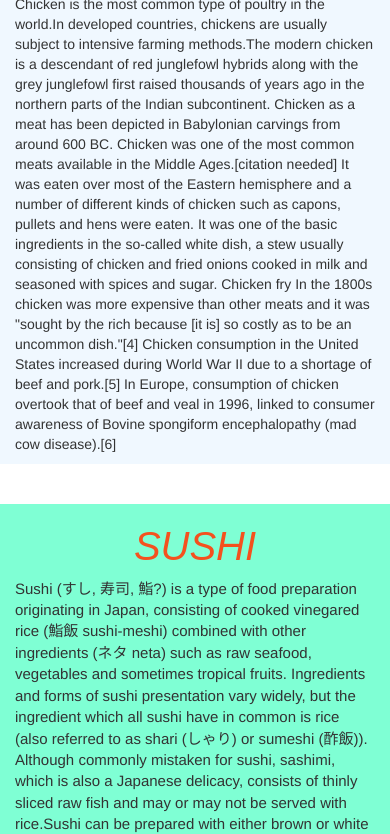
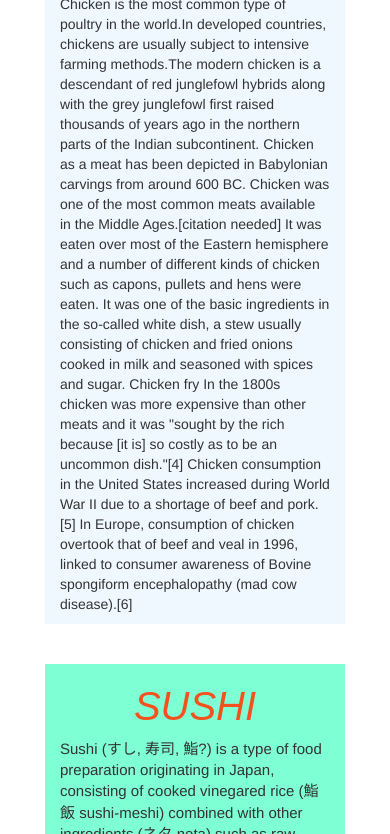
Before and after one commit to doofen9975/coursera-test, a plain HTML site: page mod3_soln/index.html in a window 390 px wide. Shown: the part 290-1124 px from the top of the page. Drawn offline with nearby package versions, Linux system fonts and the light colour scheme.

Commit message:
changed style

```diff
--- a/mod3_soln/style.css
+++ b/mod3_soln/style.css
@@ -65,8 +65,9 @@
 h1{
     margin-top: 70px;
 }
-@media screen (max-width:769px){
-    .col.-xs-12{
-        margin: auto;
+@media (max-width:768px){
+    #main-content{
+        margin-left: 30px;
+        margin-right: 30px;
     }
 }
```
